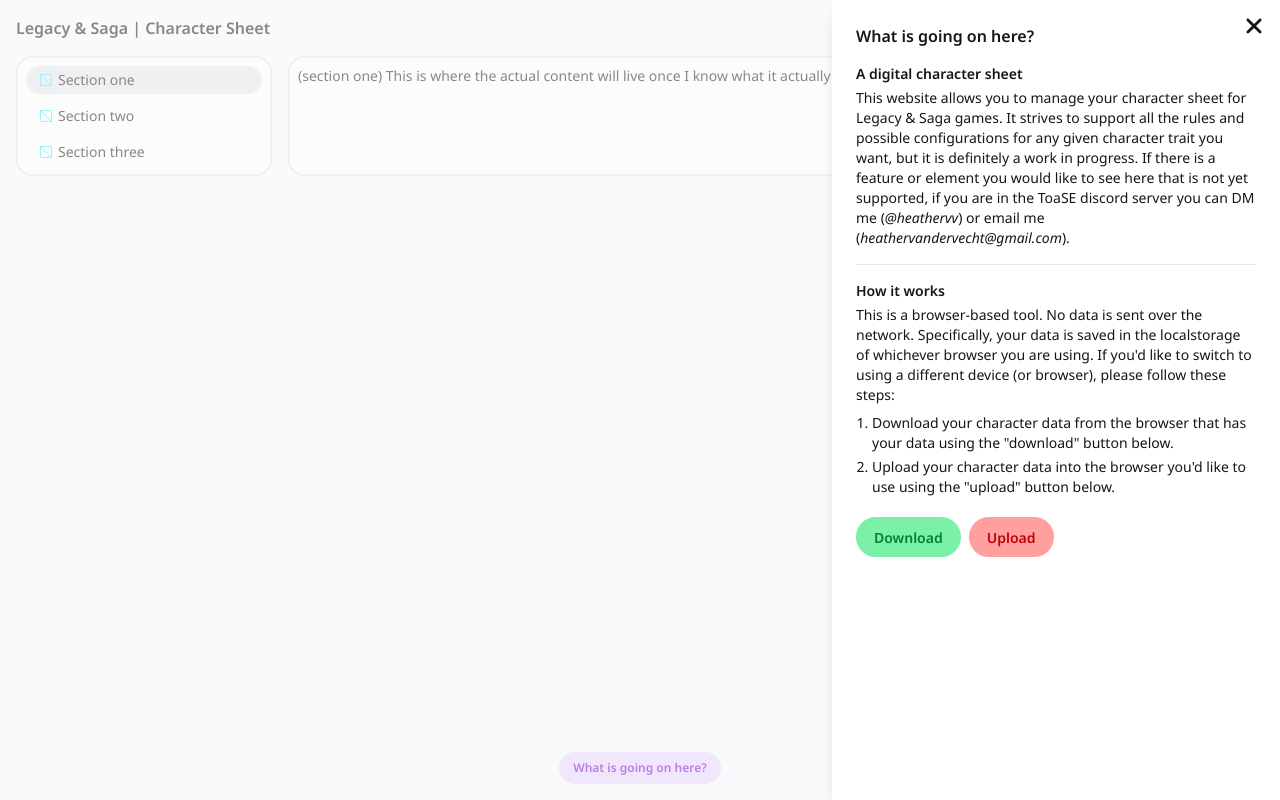
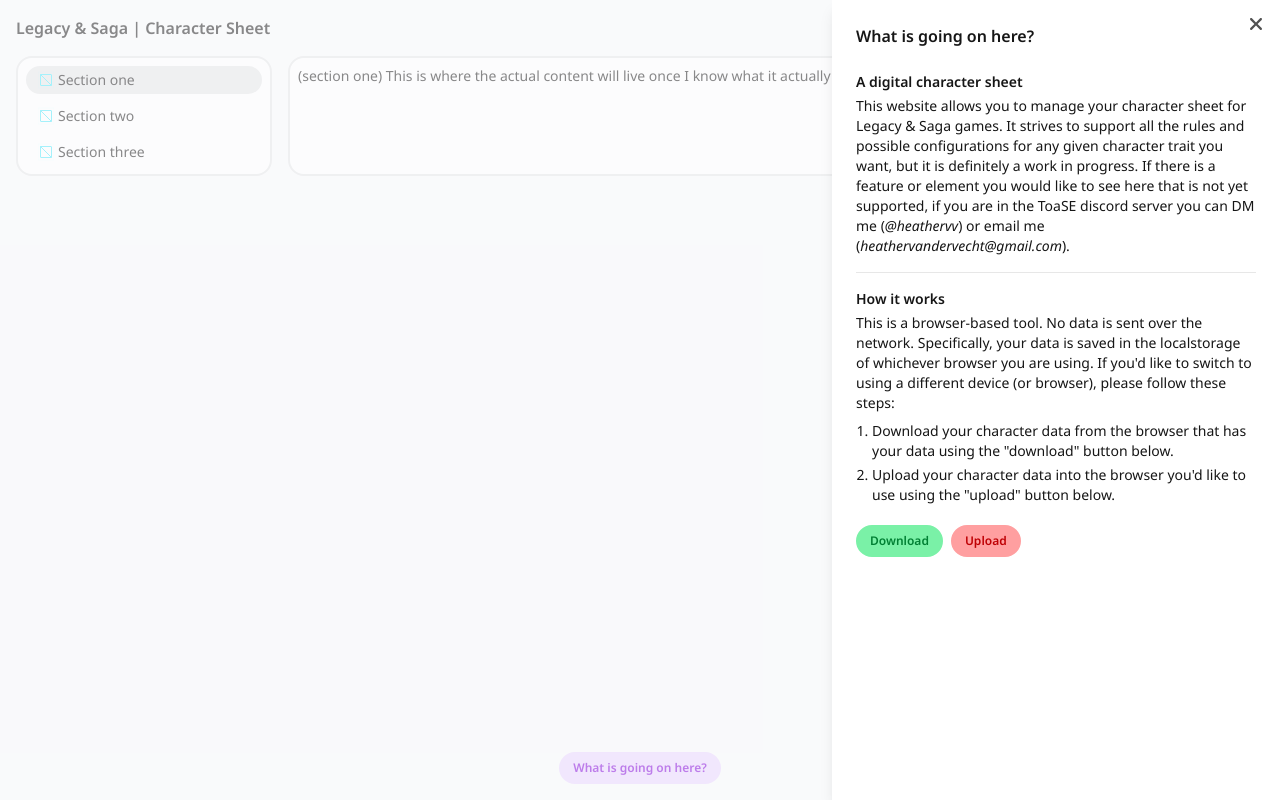
Before and after one commit to heathervv/saga-character-sheet, a React (Vite) app: page / in a window 1280 px wide. Both pictures are taken after a click on the button "What is going on here?". Built offline with nearby package versions, Linux system fonts and the light colour scheme.

Commit message:
fix: faq and alert needed some love

```diff
--- a/src/components/Alert.tsx
+++ b/src/components/Alert.tsx
@@ -1,8 +1,8 @@
 const Alert = ({ handleConfirm, handleCancel }: { handleConfirm: () => void, handleCancel: () => void }) => {
     return (
-        <div className="fixed inset-0 bg-base-200/50 transition-opacity duration-500 ease-in-out data-closed:opacity-0">
-            <div className="mx-auto sm:w-3/4 md:w-2/4 fixed inset-0 flex items-center">
-                <div className="card bg-base-100 card-border border-base-300 card-sm p-4">
+        <div className="fixed inset-0 bg-base-200/75 transition-opacity duration-500 ease-in-out data-closed:opacity-0">
+            <div className="mx-auto sm:w-3/4 md:w-2/4 fixed inset-0 flex items-center justify-center">
+                <div className="card bg-base-100 card-border border-base-300 card-sm p-4 m-2">
                     <p className="text-sm font-semibold pb-2">This is a destructive action and will replace any data currently saved to this browser.</p>
                     <p className="text-sm">This action cannot be undone. Do you want to upload?</p>
                     <div className="flex pt-4 gap-2">
--- a/src/components/faq.tsx
+++ b/src/components/faq.tsx
@@ -53,7 +53,9 @@
                                         <DialogTitle className="text-base font-semibold text-base-content">
                                             What is going on here?
                                         </DialogTitle>
-                                        <h2 className="text-sm font-semibold pt-4 pb-1">
+                                    </div>
+                                    <div className="relative mt-6 flex-1 px-4 sm:px-6">
+                                        <h2 className="text-sm font-semibold pb-1">
                                             A digital character sheet
                                         </h2>
                                         <p className="text-sm">
@@ -82,12 +84,9 @@
                                             <li className="text-sm pb-1">Upload your character data into the browser you'd like to use using the "upload" button below.</li>
                                         </ol>
                                         <div className="flex gap-2 pt-4">
-                                            <button onClick={handleDownload} className="btn btn-success">Download</button>
-                                            <button onClick={() => setConfirmAction(true)} className="btn btn-error">Upload</button>
+                                            <button onClick={handleDownload} className="btn btn-sm btn-success">Download</button>
+                                            <button onClick={() => setConfirmAction(true)} className="btn btn-sm btn-error">Upload</button>
                                         </div>
-                                    </div>
-                                    <div className="relative mt-6 flex-1 px-4 sm:px-6">
-                                        {/* Your content */}
                                     </div>
                                 </div>
                                 <TransitionChild>
@@ -99,18 +98,18 @@
                                         >
                                             <span className="absolute -inset-2.5" />
                                             <span className="sr-only">Close panel</span>
-                                            <IconClose className="w-5 h-5 text-base-content" />
+                                            <IconClose className="w-4 h-4 text-base-content/75" />
                                             {/* <XMarkIcon aria-hidden="true" className="size-6" /> */}
                                         </button>
                                     </div>
                                 </TransitionChild>
+                                {confirmAction && (
+                                    <Alert handleConfirm={handleUpload} handleCancel={handleCancelUpload} />
+                                )}
                             </DialogPanel>
                         </div>
                     </div>
                 </div>
-                {confirmAction && (
-                    <Alert handleConfirm={handleUpload} handleCancel={handleCancelUpload} />
-                )}
             </Dialog>
         </>
     )
```
